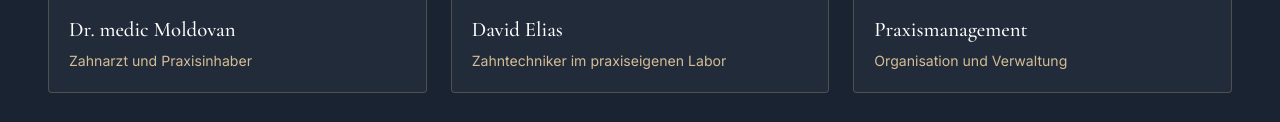
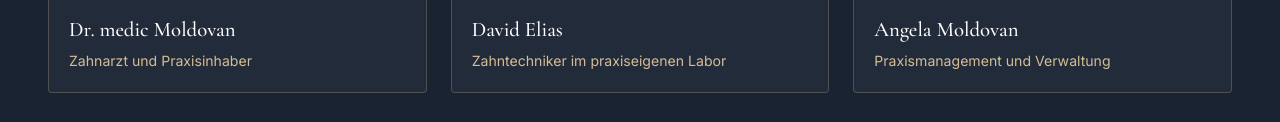
Before and after one commit to TheDashLabStudio/dental-aesthetics-vorschau, a plain HTML site: page index.html in a window 1280 px wide. Shown: the part 5859-5981 px from the top of the page. Drawn offline with nearby package versions, Linux system fonts and the light colour scheme.

Commit message:
Team: Angela Moldovan namentlich ergänzt
Co-Authored-By: Claude Opus 5 <noreply@anthropic.com>

```diff
--- a/index.html
+++ b/index.html
@@ -1341,8 +1341,8 @@
           <figcaption><strong>David Elias</strong><span>Zahntechniker im praxiseigenen Labor</span></figcaption>
         </figure>
         <figure class="member">
-          <img src="bilder/team-praxismanagement.jpg" alt="Porträt aus dem Praxismanagement" width="340" height="426" loading="lazy" />
-          <figcaption><strong>Praxismanagement</strong><span>Organisation und Verwaltung</span></figcaption>
+          <img src="bilder/team-angela-moldovan.jpg" alt="Porträt von Angela Moldovan" width="340" height="426" loading="lazy" />
+          <figcaption><strong>Angela Moldovan</strong><span>Praxismanagement und Verwaltung</span></figcaption>
         </figure>
       </div>
     </div>
```
Also changed, not shown: bilder/team-angela-moldovan.jpg (renamed from bilder/team-praxismanagement.jpg).
